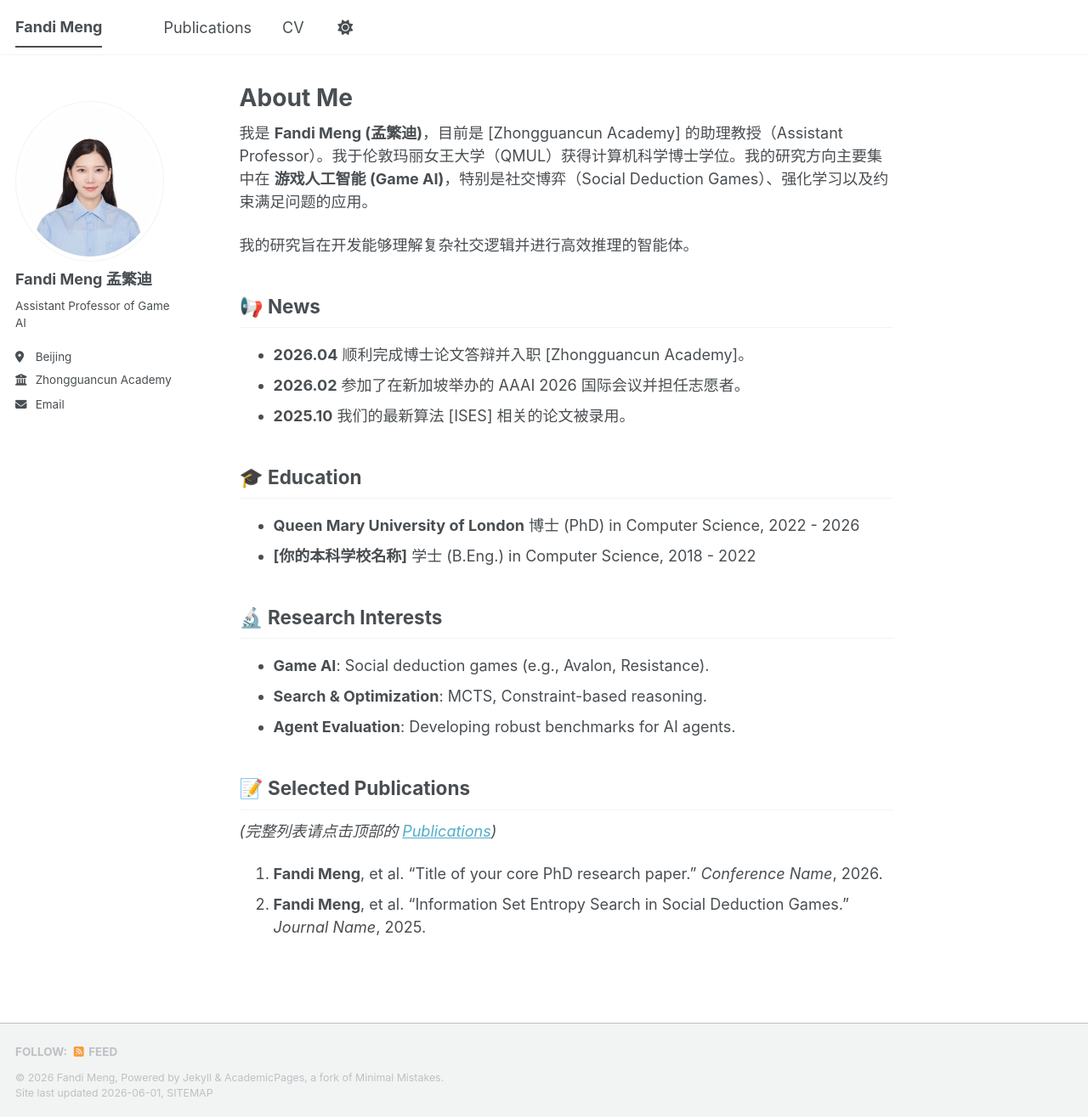
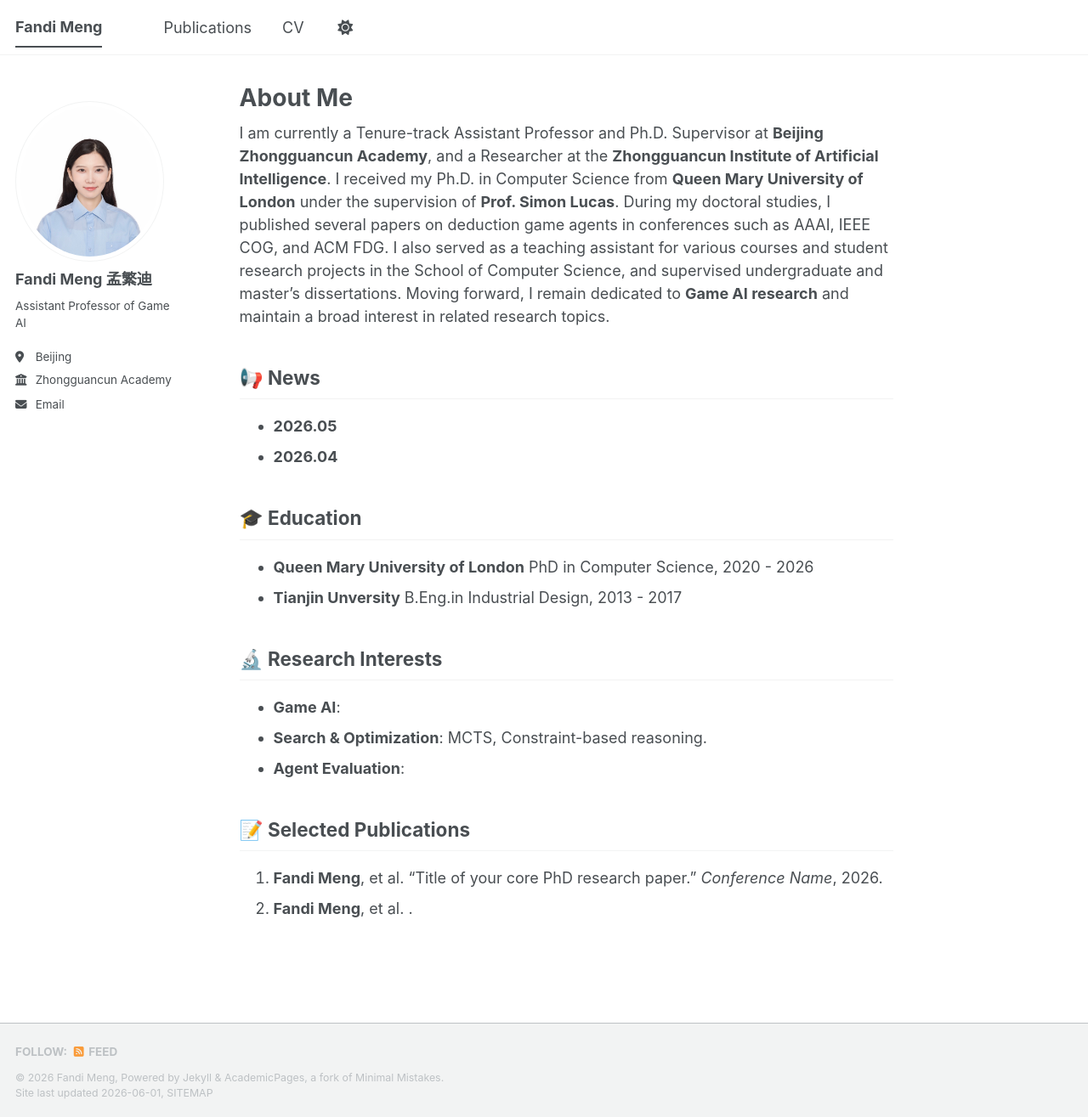
Before and after one commit to fandi-meng-qm/fandi-meng-qm.github.io, a Jekyll site: the page built from _pages/about.md, in a window 1280 px wide and 1315 px high. Shown: the whole window at 85% size. Built offline with Jekyll 4.4.1, drawn with Linux system fonts in a browser that asks for light colours; a script bundle is joined from its source files by our own code; library files that are not in the unit come from our copies.

Commit message:
Update about.md

```diff
--- a/_pages/about.md
+++ b/_pages/about.md
@@ -5,25 +5,21 @@ excerpt: "About me"
 author_profile: true
 ---
 
-我是 **Fandi Meng (孟繁迪)**，目前是 [Zhongguancun Academy] 的助理教授（Assistant Professor）。我于伦敦玛丽女王大学（QMUL）获得计算机科学博士学位。我的研究方向主要集中在 **游戏人工智能 (Game AI)**，特别是社交博弈（Social Deduction Games）、强化学习以及约束满足问题的应用。
-
-我的研究旨在开发能够理解复杂社交逻辑并进行高效推理的智能体。
+I am currently a Tenure-track Assistant Professor and Ph.D. Supervisor at **Beijing Zhongguancun Academy**, and a Researcher at the **Zhongguancun Institute of Artificial Intelligence**. I received my Ph.D. in Computer Science from **Queen Mary University of London** under the supervision of **Prof. Simon Lucas**. During my doctoral studies, I published several papers on deduction game agents in conferences such as AAAI, IEEE COG, and ACM FDG. I also served as a teaching assistant for various courses and student research projects in the School of Computer Science, and supervised undergraduate and master's dissertations. Moving forward, I remain dedicated to **Game AI research** and maintain a broad interest in related research topics.
 
 ## 📢 News
-* **2026.04** 顺利完成博士论文答辩并入职 [Zhongguancun Academy]。
-* **2026.02** 参加了在新加坡举办的 AAAI 2026 国际会议并担任志愿者。
-* **2025.10** 我们的最新算法 [ISES] 相关的论文被录用。
+* **2026.05**
+* **2026.04**
 
 ## 🎓 Education
-* **Queen Mary University of London** 博士 (PhD) in Computer Science, 2022 - 2026
-* **[你的本科学校名称]** 学士 (B.Eng.) in Computer Science, 2018 - 2022
+* **Queen Mary University of London** PhD in Computer Science, 2020 - 2026
+* **Tianjin Unversity** B.Eng.in Industrial Design, 2013 - 2017
 
 ## 🔬 Research Interests
-* **Game AI**: Social deduction games (e.g., Avalon, Resistance).
+* **Game AI**:
 * **Search & Optimization**: MCTS, Constraint-based reasoning.
-* **Agent Evaluation**: Developing robust benchmarks for AI agents.
+* **Agent Evaluation**:
 
 ## 📝 Selected Publications
-*(完整列表请点击顶部的 [Publications](/publications/))*
 1. **Fandi Meng**, et al. "Title of your core PhD research paper." *Conference Name*, 2026.
-2. **Fandi Meng**, et al. "Information Set Entropy Search in Social Deduction Games." *Journal Name*, 2025.
+2. **Fandi Meng**, et al. .
```
